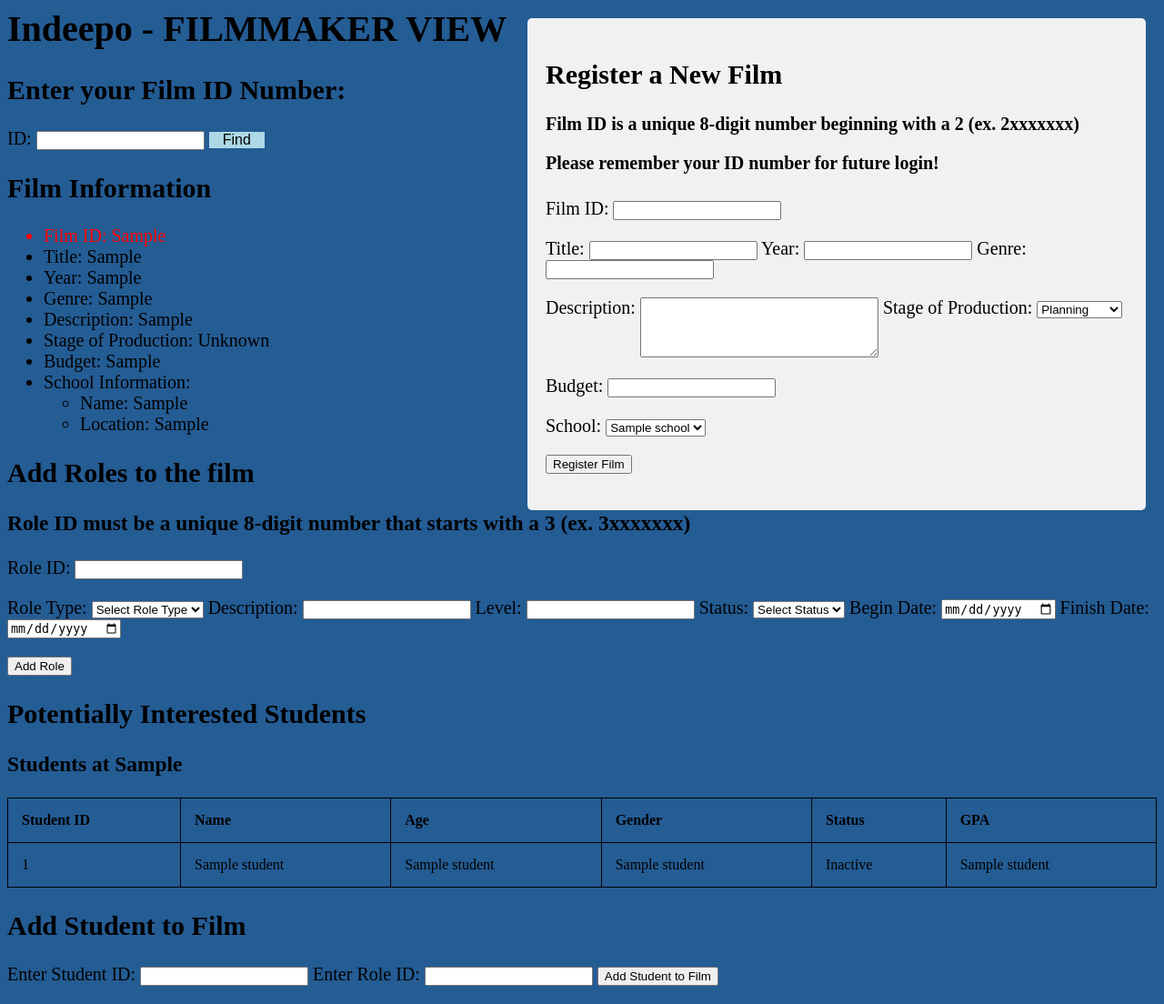
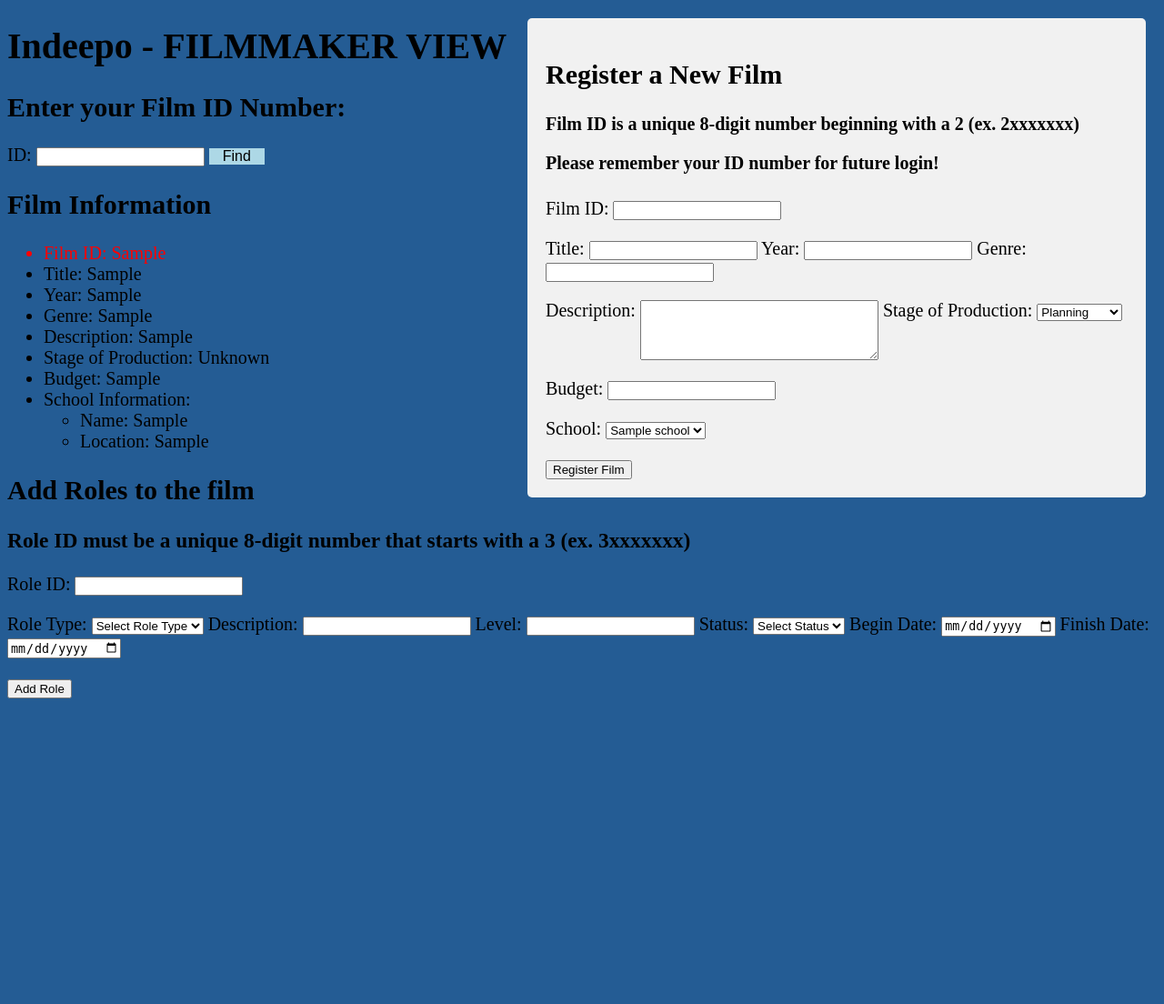
Before and after one commit to katiewimmer/indeepo, a Python web app: template templates/filmmaker.html in a window 1280 px wide. Shown: the whole page at 91% size. After the commit the page ends 768 px from the top, so only its background shows below. Run offline with Jinja, Linux system fonts and the light colour scheme; the template is opened without the code that fills it: most values are stand-ins (such as "Sample title", 1, 10 or a date in 2020).

Commit message:
cleaning up

```diff
--- a/static/styles.css
+++ b/static/styles.css
@@ -1,8 +1,7 @@
 body{
     font-size: 15pt;
     font-family: 'Times New Roman', Times, serif;
-    background-color: #245c94; /* Dark blue background for the entire page */
-    /*color: white; Set the default text color to white */
+    background-color: #245c94;
 }
 
 button {
@@ -14,7 +13,7 @@ button {
     }
 
 .find-button {
-    background-color:  lightblue; /* A slightly darker shade on hover */
+    background-color:  lightblue;
     padding: 0px 15px;
     border: none;
     cursor: pointer;
@@ -33,7 +32,7 @@ button {
     position: absolute;
     top: 20px;
     right: 20px;
-    width: 50%; /* Set the initial width to half of the page */
+    width: 50%;
     background-color: #f1f1f1;
     padding: 20px;
     border-radius: 5px;
@@ -70,7 +69,6 @@ th, td {
     text-align: left;
 }
 
-/* Allow the description to span multiple lines */
 td.description {
     white-space: pre-line;
 }
--- a/templates/filmmaker.html
+++ b/templates/filmmaker.html
@@ -1,3 +1,4 @@
+<!DOCTYPE html>
 <html>
 
 <head>
@@ -83,7 +84,6 @@
             <label for="budget">Budget:</label>
             <input type="number" step="0.01" id="budget" name="budget" required>
 
-            <!-- New fields for School ID -->
             <p></p>
             <label for="schoolSelect">School:</label>
             <select id="schoolSelect" name="schoolSelect" required>
@@ -92,7 +92,6 @@
                 {% endfor %}
             </select>
 
-            <!-- Hidden field to store the school ID -->
             <input type="hidden" id="schoolID" name="schoolID">
 
             <p></p>
@@ -152,13 +151,11 @@
             <label for="finishDate">Finish Date:</label>
             <input type="date" id="finishDate" name="finishDate" required>
 
-            <!-- Additional fields for Director -->
             <div id="directorFields" class="role-fields" style="display: none;">
                 <label for="salary">Salary:</label>
                 <input type="number" step="0.01" id="salary" name="salary" required>
             </div>
 
-            <!-- Additional fields for Actor -->
             <div id="actorFields" class="role-fields" style="display: none;">
                 <label for="age">Age:</label>
                 <input type="number" id="age" name="age" required>
@@ -173,7 +170,6 @@
                 <input type="number" step="0.01" id="pay" name="pay" required>
             </div>
 
-            <!-- Additional fields for Producer -->
             <div id="producerFields" class="role-fields" style="display: none;">
                 <label for="producerType">Type:</label>
                 <input type="text" id="producerType" name="producerType" required>
@@ -185,7 +181,6 @@
                 <input type="number" step="0.01" id="percentStake" name="percentStake" required>
             </div>
 
-            <!-- Additional fields for Crew Member -->
             <div id="crewFields" class="role-fields" style="display: none;">
                 <label for="hourlyRate">Hourly Rate:</label>
                 <input type="number" step="0.01" id="hourlyRate" name="hourlyRate" required>
@@ -221,59 +216,7 @@
             document.getElementById(selectedRole + 'Fields').style.display = 'block';
         });
     </script>
-
-    <h2>Potentially Interested Students</h2>
-    {% if students_info %}
-    <h3>Students at {{ school_info[0] }}</h3>
-    <table>
-        <thead>
-            <tr>
-                <th>Student ID</th>
-                <th>Name</th>
-                <th>Age</th>
-                <th>Gender</th>
-                <th>Status</th>
-                <th>GPA</th>
-            </tr>
-        </thead>
-        <tbody>
-            {% for student in students_info %}
-                <tr>
-                    <td>{{ student[0] }}</td>
-                    <td>{{ student[1] }}</td>
-                    <td>{{ student[2] }}</td>
-                    <td>{{ student[3] }}</td>
-                    <td>{{ "Active" if student[4] == 1 else "Inactive" }}</td>
-                    <td>{{ student[5] }}</td>
-                </tr>
-            {% endfor %}
-        </tbody>
-    </table>
-    {% else %}
-    <p>No students available for this school.</p>
     {% endif %}
-
-    <h2>Add Student to Film</h2>
-    <form action="/add_student_to_film" method="POST">
-    <input type="hidden" name="filmID" value="{{ film_info[0] }}">
-
-    <label for="studentID">Enter Student ID:</label>
-    <input type="text" id="studentID" name="studentID" required>
-
-    <label for="roleID">Enter Role ID:</label>
-    <input type="text" id="roleID" name="roleID" required>
-
-    <input type="submit" value="Add Student to Film">
-
-    {% if error_message_2 %}
-    <p>Problem registering with given information:</p>
-    <p style="color: red;">{{ error_message_2 }}</p>
-    {% endif %}
-    </form>
-
-    {% endif %}
-
-
 </body>
 
 </html>
--- a/templates/index.html
+++ b/templates/index.html
@@ -11,7 +11,6 @@
   <a href="{{ url_for('school') }}" class="button"><button type="button">School</button></a>
   <a href="{{ url_for('filmmaker') }}" class="button"><button type="button">Filmmaker</button></a>
   <a href="{{ url_for('student') }}" class="button"><button type="button">Student</button></a>
-  <!-- need to fix redirect for student-->
 <p>
 </form>
 
--- a/templates/roles.html
+++ b/templates/roles.html
@@ -8,27 +8,22 @@
 
     <h2>Find a Role:</h2>
 
-    <!-- Form for All Roles -->
     <form action="/all_roles" method="GET">
         <button type="submit" name="action" value="all_roles">All Roles</button>
     </form>
 
-    <!-- Form for Actor Roles -->
     <form action="/actor_roles" method="GET">
         <button type="submit" name="action" value="actor_roles">Actor Roles</button>
     </form>
 
-    <!-- Form for Producer Roles -->
     <form action="/producer_roles" method="GET">
         <button type="submit" name="action" value="producer_roles">Producer Roles</button>
     </form>
 
-    <!-- Form for Director Roles -->
     <form action="/director_roles" method="GET">
         <button type="submit" name="action" value="director_roles">Director Roles</button>
     </form>
 
-    <!-- Form for Crew Roles -->
     <form action="/crew_roles" method="GET">
         <button type="submit" name="action" value="crew_roles">Crew Roles</button>
     </form>
--- a/templates/student.html
+++ b/templates/student.html
@@ -111,8 +111,6 @@
 
   </div>
 
-
-
 </body>
 
 </html>
```
Also changed, not shown: server.py (+7 -49 lines).
